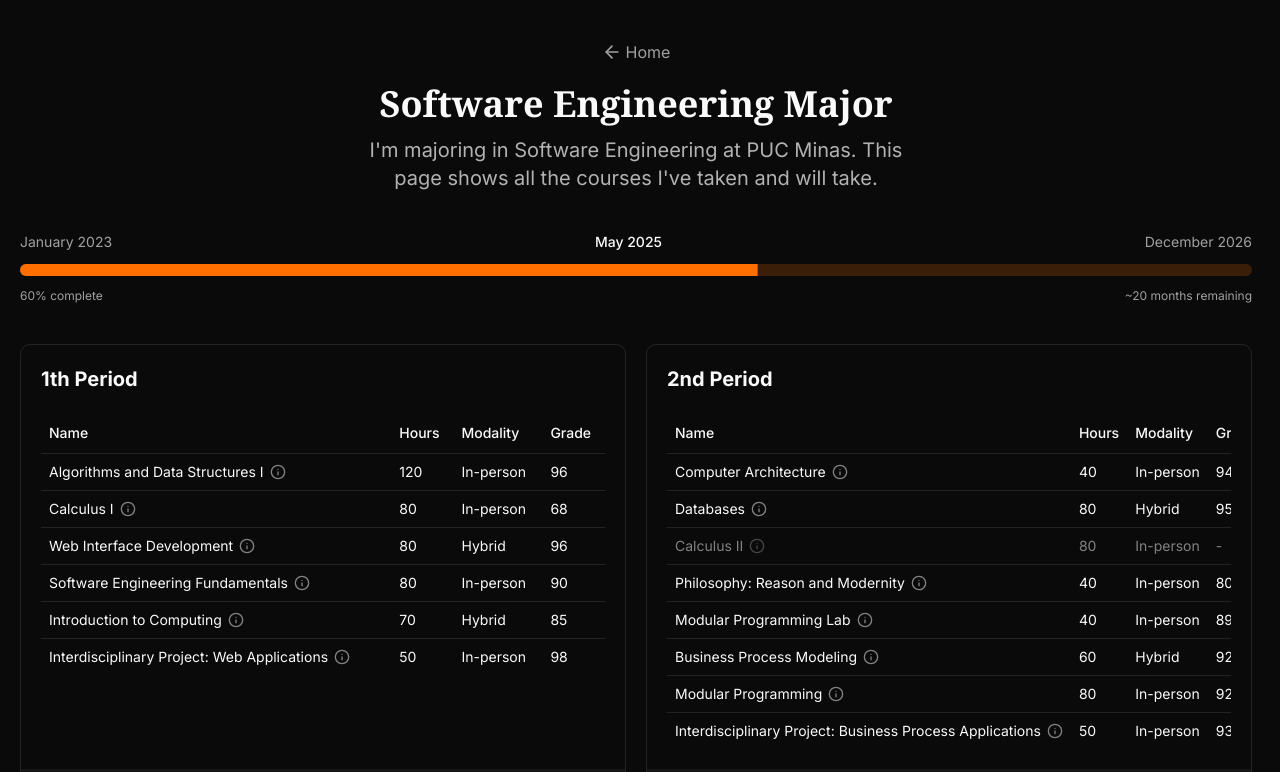
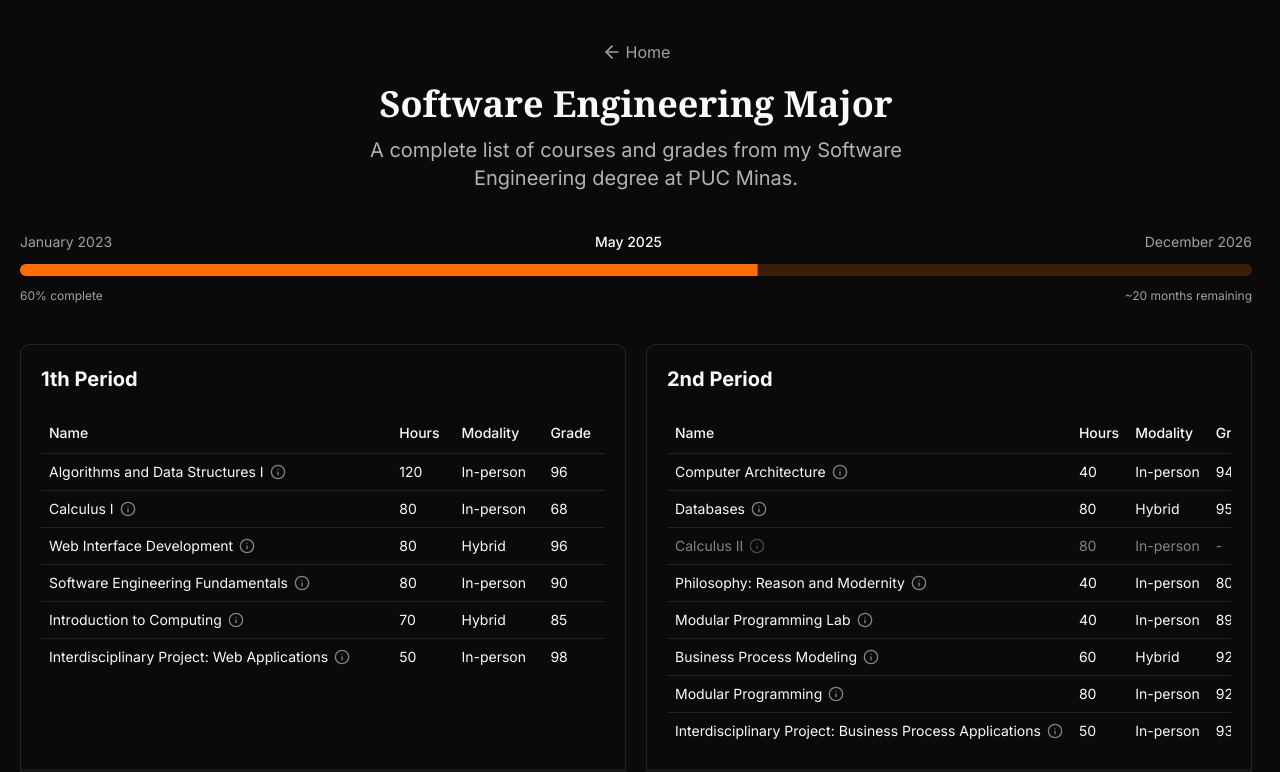
Before and after one commit to lucaazalim/azal.im, a Next.js app: page /major in a window 1280 px wide. Shown: the top 772 px of the page. Built offline with nearby package versions, Linux system fonts and the light colour scheme.

Commit message:
Improve Major page description.

```diff
--- a/app/major/page.tsx
+++ b/app/major/page.tsx
@@ -13,8 +13,8 @@
       <PageHeader>
         <PageTitle>Software Engineering Major</PageTitle>
         <PageDescription className="max-w-xl">
-          I'm majoring in Software Engineering at PUC Minas. This page shows all
-          the courses I've taken and will take.
+          A complete list of courses and grades from my Software Engineering
+          degree at PUC Minas.
         </PageDescription>
       </PageHeader>
       <main className="space-y-10">
```
